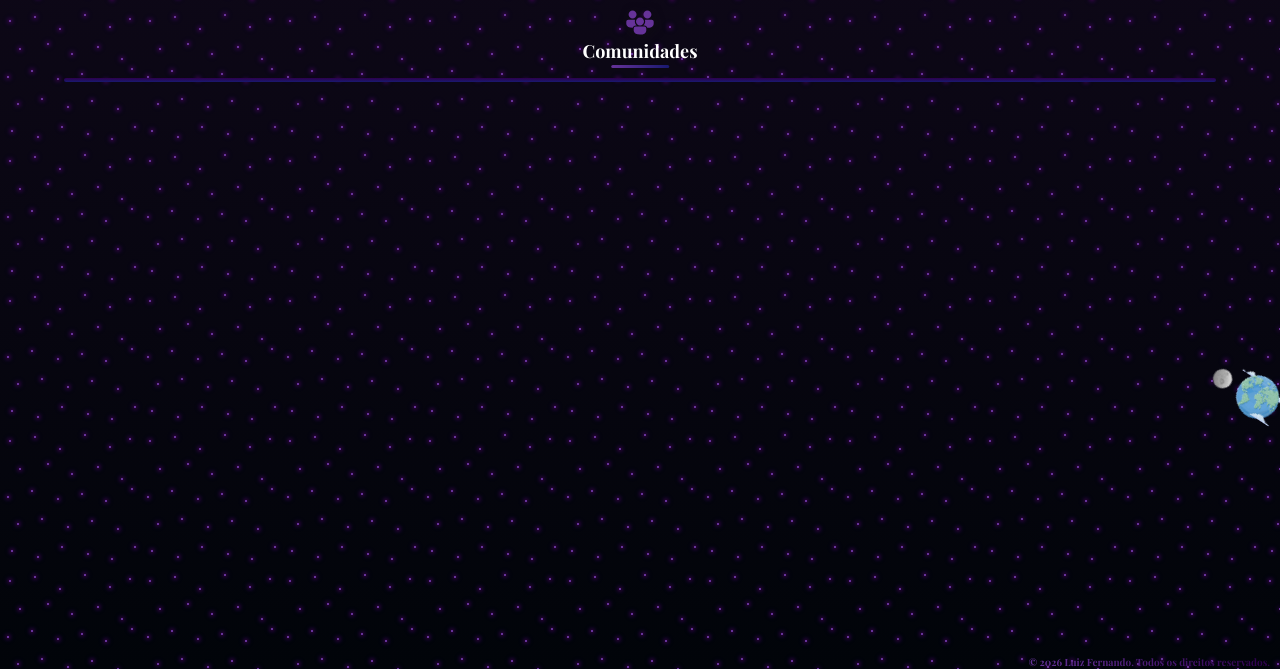
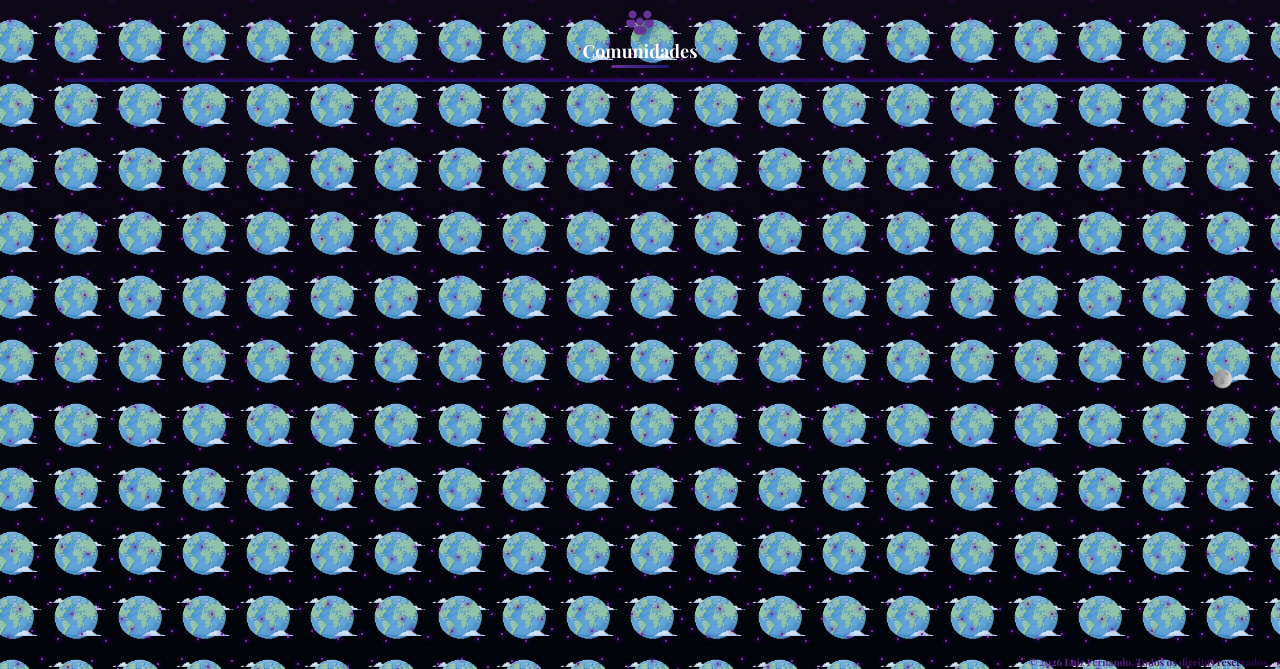
Before and after one commit to BananaOSOficial/BananaForum1.0, a plain HTML site: page index.html in a window 1280 px wide. Shown: the part 131-800 px from the top of the page. Drawn offline with nearby package versions, Linux system fonts and the light colour scheme; no server answers; a web font is replaced by a local one.

Commit message:
Update index.html

```diff
--- a/index.html
+++ b/index.html
@@ -73,8 +73,10 @@
 		overflow-x: hidden;
 		  min-height: 100vh;
 		  background:
+			  url("World.png"),
 			  linear-gradient(rgb(15,8,25), #010409) padding-box;
-		  animation: moverluaeterraBody 60s linear infinite alternate;
+		  background-position: right 20px top 140px, 0 0;
+		  background-size: 64px, 100% 100%;
 		  transition: overflow 0.35s ease;
       }
 		body:before {
@@ -91,11 +93,11 @@
 			content: "";
 			position: fixed;
 			inset: 0;
-			background-image: url("World.png"),
+			background-image:
 				url("moon.png");
-			background-position: right 20px top 140px, right 75px top 160px;
+			background-position: right 75px top 160px;
 			background-repeat: no-repeat;
-			background-size: 64px, 32px;
+			background-size: 32px;
 			animation: orbitalua 60s linear infinite alternate;
 		}
 		main {
```
